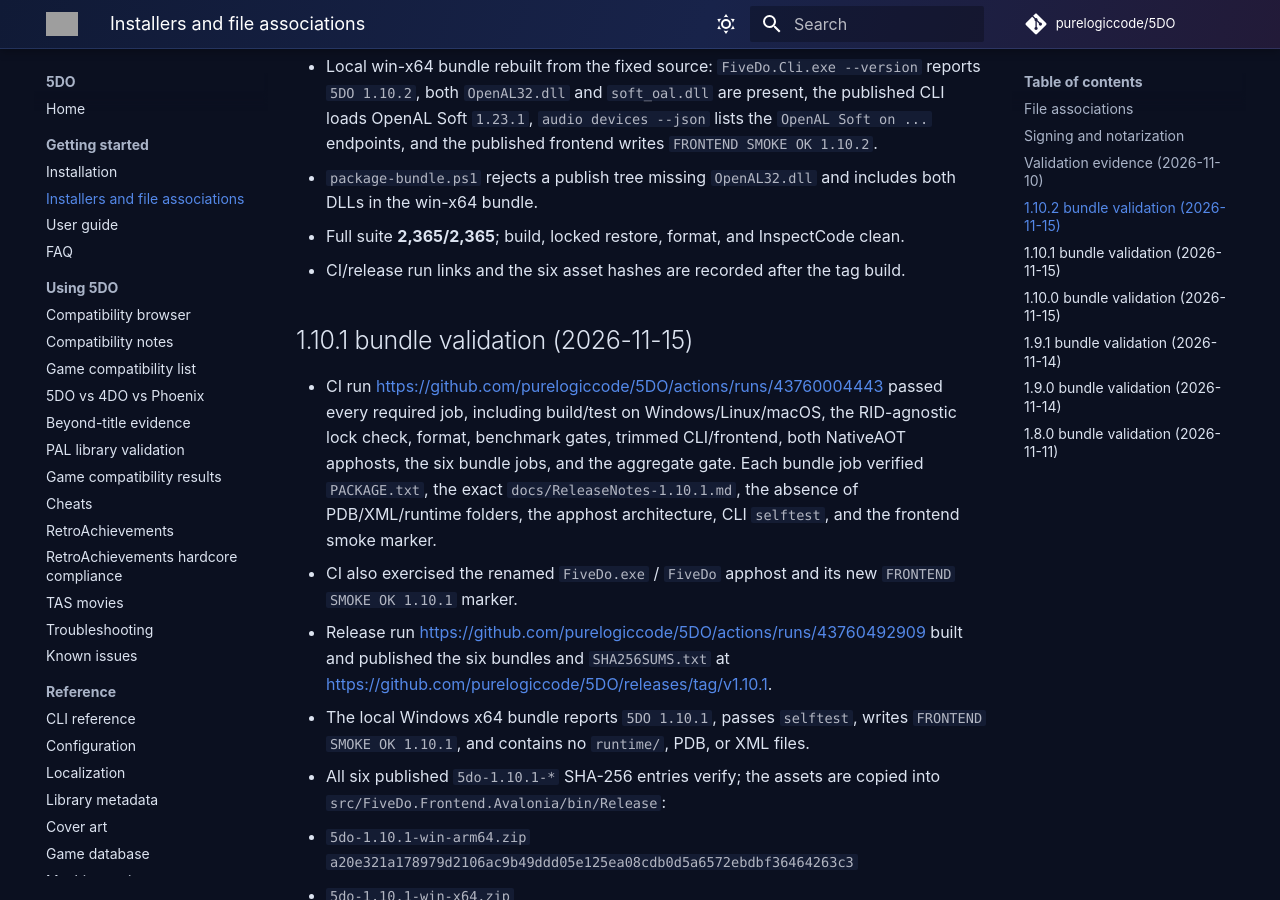
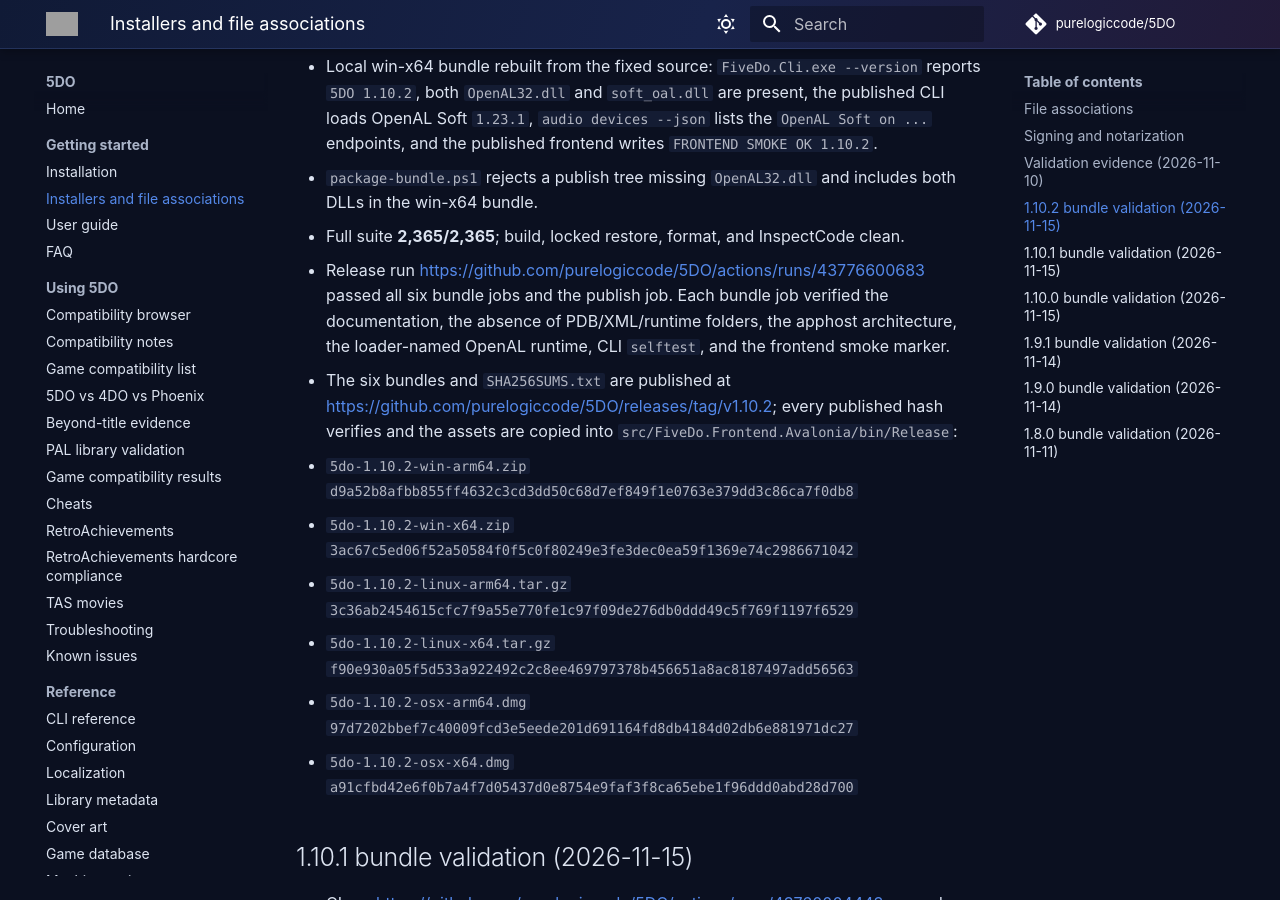
Before and after one commit to purelogiccode/5DO, an MkDocs documentation site: the page built from docs/Installers.md, in a window 1280 px wide and 900 px high, scrolled down 2590 px. Built offline with MkDocs 1.6.1 and Material for MkDocs 9.7.7, drawn with Linux system fonts in a browser that asks for light colours; comment, search, counter and statistics services are not loaded; grey boxes are pictures that could not be loaded.

Commit message:
Record v1.10.2 release evidence and fix WhatsNew link

```diff
--- a/docs/Installers.md
+++ b/docs/Installers.md
@@ -94,7 +94,19 @@ macOS x64/arm64 (native CI, 2026-11-10):
 - `package-bundle.ps1` rejects a publish tree missing `OpenAL32.dll` and includes both
   DLLs in the win-x64 bundle.
 - Full suite **2,365/2,365**; build, locked restore, format, and InspectCode clean.
-- CI/release run links and the six asset hashes are recorded after the tag build.
+- Release run <https://github.com/purelogiccode/5DO/actions/runs/43776600683> passed
+  all six bundle jobs and the publish job. Each bundle job verified the documentation,
+  the absence of PDB/XML/runtime folders, the apphost architecture, the loader-named
+  OpenAL runtime, CLI `selftest`, and the frontend smoke marker.
+- The six bundles and `SHA256SUMS.txt` are published at
+  <https://github.com/purelogiccode/5DO/releases/tag/v1.10.2>; every published hash
+  verifies and the assets are copied into `src/FiveDo.Frontend.Avalonia/bin/Release`:
+  - `5do-1.10.2-win-arm64.zip` `d9a52b8afbb855ff4632c3cd3dd50c68d7ef849f1e0763e379dd3c86ca7f0db8`
+  - `5do-1.10.2-win-x64.zip` `3ac67c5ed06f52a50584f0f5c0f80249e3fe3dec0ea59f1369e74c2986671042`
+  - `5do-1.10.2-linux-arm64.tar.gz` `3c36ab2454615cfc7f9a55e770fe1c97f09de276db0ddd49c5f769f1197f6529`
+  - `5do-1.10.2-linux-x64.tar.gz` `f90e930a05f5d533a922492c2c8ee469797378b456651a8ac8187497add56563`
+  - `5do-1.10.2-osx-arm64.dmg` `97d7202bbef7c40009fcd3e5eede201d691164fd8db4184d02db6e881971dc27`
+  - `5do-1.10.2-osx-x64.dmg` `a91cfbd42e6f0b7a4f7d05437d0e8754e9faf3f8ca65ebe1f96ddd0abd28d700`
 
 ## 1.10.1 bundle validation (2026-11-15)
 
```
Also changed, not shown: docs/ReleaseChecklist.md (+8 -3 lines), docs/Status.md (+9 -0 lines), docs/TestCorpus.md (+7 -2 lines), docs/WhatsNew.md (+2 -1 lines).
